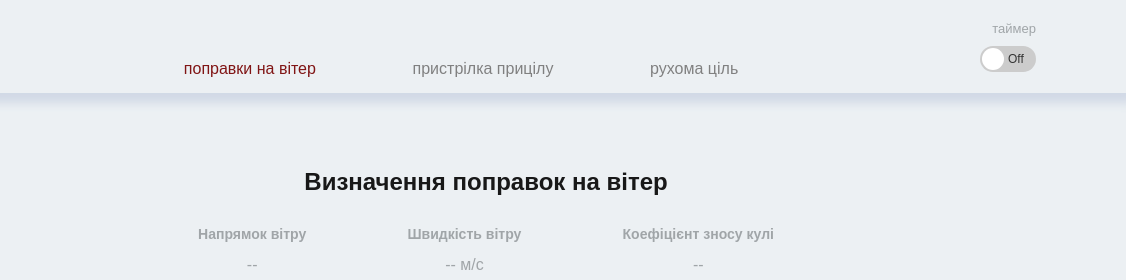
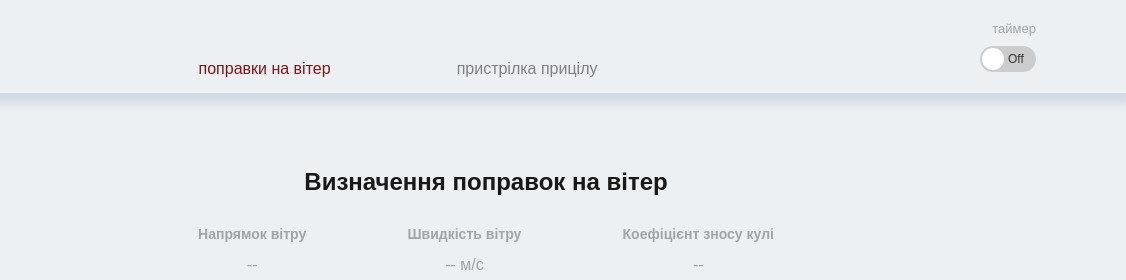
Before and after one commit to arranger2222/windCorrection, a plain HTML site: page index.html in a window 1280 px wide. Shown: the top 280 px of the page, 154-1280 px from the left. Drawn offline with Linux system fonts and the light colour scheme.

Commit message:
Update index.html
hidden moving target menu

```diff
--- a/index.html
+++ b/index.html
@@ -31,7 +31,7 @@
               >
             </li>
             <li class="nav-item">
-              <a href="./moving_target.html" class="nav-link">рухома ціль</a>
+              <a href="./moving_target.html" class="nav-link" hidden>рухома ціль</a>
             </li>
           </ul>
         </nav>
```
